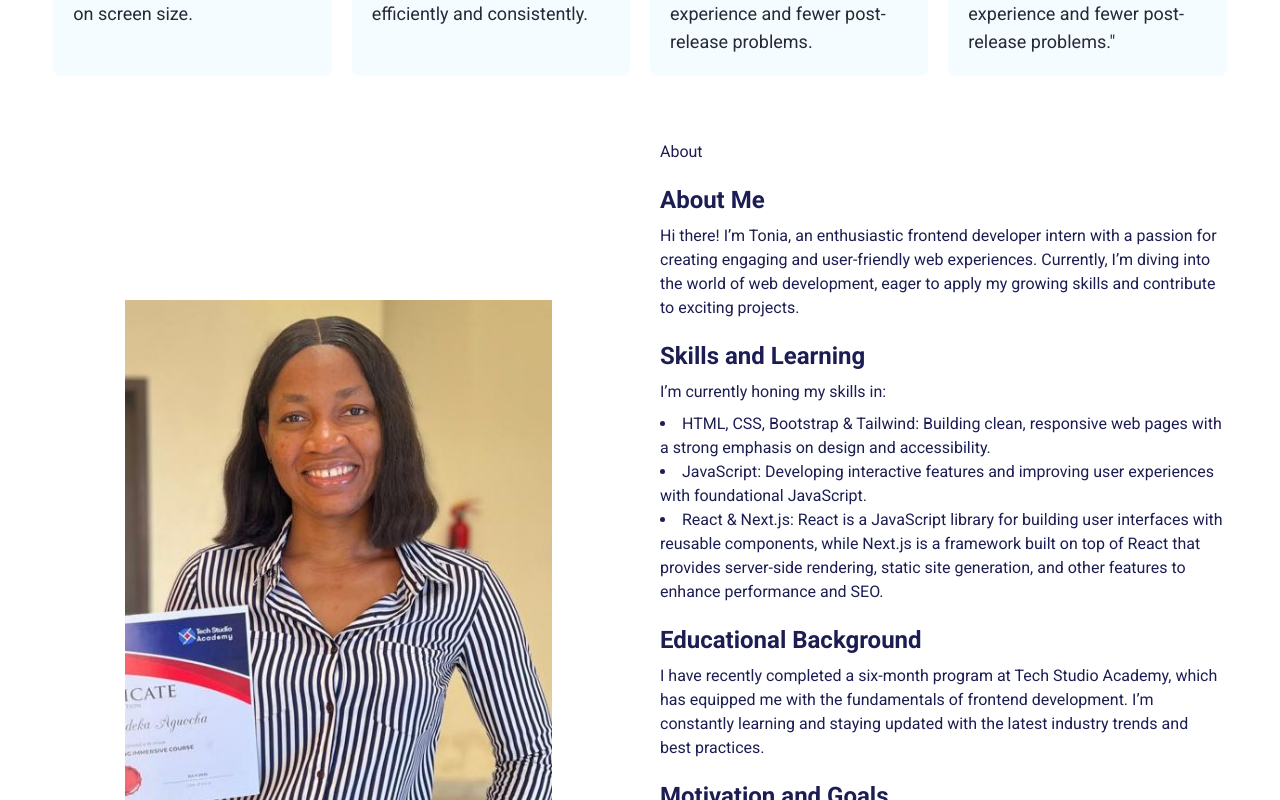
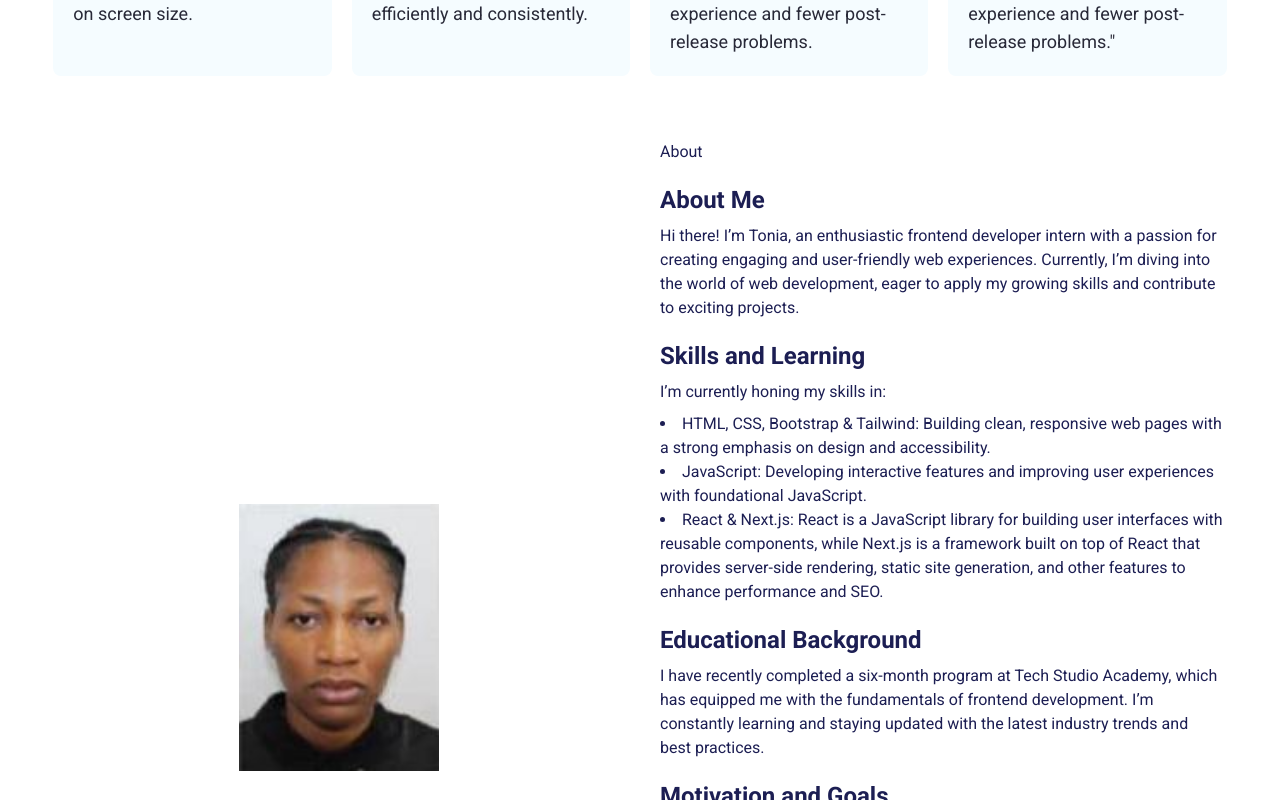
Before and after one commit to Tonia-Ezinne/Portfolio-Task, a Next.js app: page / in a window 1280 px wide. Shown: the part 900-1700 px from the top of the page. Built offline with nearby package versions, Linux system fonts and the light colour scheme.

Commit message:
added image

```diff
--- a/src/pages/SectionThree.js
+++ b/src/pages/SectionThree.js
@@ -5,19 +5,17 @@ const SectionThree = () => {
   return (
     <div className="w-full mt-10 p-1">
       <div className="grid grid-cols-1 md:grid-cols-2 gap-10 mx-auto container w-11/12">
+        <div className="flex justify-center items-center mt-5 md:mt-0 md:order-1">
 
-        <div className="flex justify-center items-center mt-5 md:mt-0 md:order-1">
-          <div className="relative w-full h-0 pb-[120%]">
             <Image
-              src="/Imaget.jpeg"
-              layout="fill"
-              objectFit="contain"
+              src="/myimage.jpeg"
+              width={200} // Adjust width to your desired size
+              height={200} // Adjust height to maintain aspect ratio
               alt="Tonia's image"
-              className="absolute inset-0"
+              className="object-cover"
             />
-          </div>
+
         </div>
-
 
         <div className="flex flex-col justify-center order-2 md:order-2">
           <h5 className="text-[#1C1E53] text-sm md:text-base mt-5">About</h5>
```
